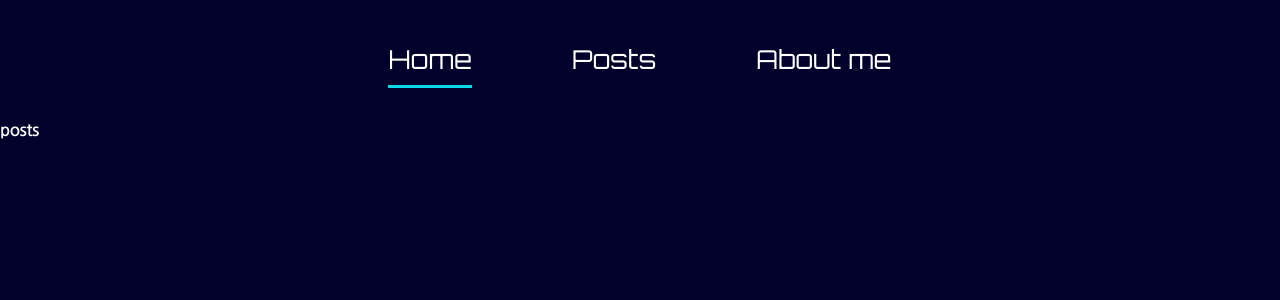
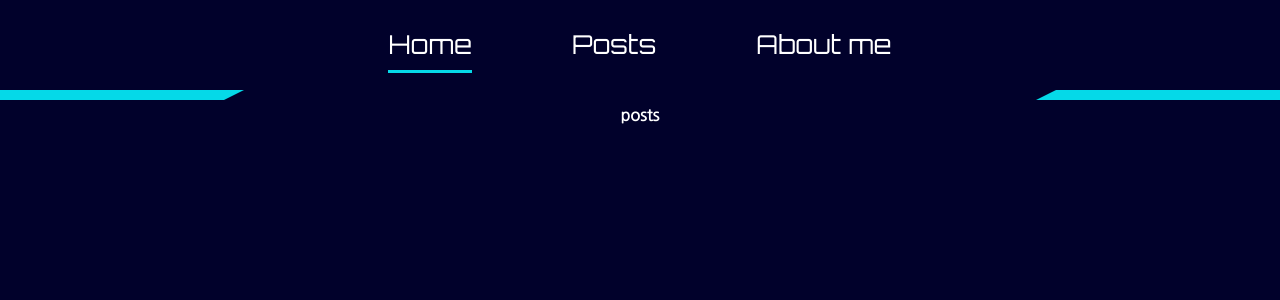
Before and after one commit to sarzal666/sarzixon-next-blog, a Next.js app: page /posts in a window 1280 px wide. Shown: the top 300 px of the page. Built offline with nearby package versions, Linux system fonts and the light colour scheme.

Commit message:
added HeaderDecorator, added WordArt style image to home page, working on posts

```diff
--- a/components/Header.js
+++ b/components/Header.js
@@ -1,10 +1,13 @@
 import styled, {css} from "styled-components";
 import Link from "next/link";
 import FullFlex from "./styledComponents/FullFlex";
+import HeaderDecorator from "./styledComponents/HeaderDecorator";
 
 const StyledHeader = styled(FullFlex)`
-  height: 120px;
+  height: 100px;
   padding-top: 15px;
+  flex-direction: column;
+  align-items: initial;
 `;
 
 const StyledNav = styled(FullFlex)``;
@@ -54,6 +57,7 @@ export default function Header() {
                     </StyledListElement>
                 </StyledList>
             </StyledNav>
+            <HeaderDecorator />
         </StyledHeader>
     );
 }
--- a/components/Layout.js
+++ b/components/Layout.js
@@ -1,6 +1,6 @@
 import styled from "styled-components";
 import Header from "./Header";
-
+import FullFlex from "./styledComponents/FullFlex";
 
 const StyledLayout = styled.div`
   width: 100%;
@@ -10,13 +10,16 @@ const StyledLayout = styled.div`
    font-size: ${({theme : {fontSize}}) => fontSize.xl};
 `;
 
+const StyledMain = styled(FullFlex)`
+  padding: 5px;
+`;
 function Layout(props) {
     return (
         <StyledLayout>
             <Header />
-            <main>
+            <StyledMain as="main">
                 {props.children}
-            </main>
+            </StyledMain>
         </StyledLayout>
     )
 }
--- /dev/null
+++ b/components/styledComponents/HeaderDecorator.js
@@ -0,0 +1,16 @@
+import FullFlex from "./FullFlex";
+import SharpStick from "./SharpStick";
+import styled from "styled-components";
+
+const StyledFullFlex = styled(FullFlex)`
+  max-height: 10px;
+`;
+
+export default function HeaderDecorator() {
+    return (
+        <StyledFullFlex>
+            <SharpStick/>
+            <SharpStick left/>
+        </StyledFullFlex>
+    );
+}
--- /dev/null
+++ b/components/styledComponents/SharpStick.js
@@ -0,0 +1,58 @@
+import styled, {css, keyframes} from "styled-components";
+import FullFlex from "./FullFlex";
+
+const slide = keyframes`
+  from {
+    width: 0;
+  }
+
+  to {
+    width: 35%;
+  }
+`;
+
+const StyledFullFlex = styled(FullFlex)`
+  justify-content: ${props => props.left ? 'flex-end' : 'flex-start'};
+`;
+
+const Triangle = styled.div`
+  width: 0;
+  height: 0;
+  border: 10px solid transparent;
+  ${({ left }) =>
+      left ? css`
+                  border-bottom: 0;
+                  border-right: 20px solid ${props => props.theme.color.neonBlue};
+                `
+              :
+              css`
+                  border-top: 0;
+                  border-left: 20px solid ${props => props.theme.color.neonBlue};
+                 `
+  }
+`;
+
+const Rectangle = styled.div`
+  width: 35%;
+  height: 10px;
+  background-color: ${props => props.theme.color.neonBlue};
+  animation: ${slide} .65s ease-in-out;
+`;
+
+export default function SharpStick({ left }) {
+    return (
+        <StyledFullFlex left={left | false}>
+            {left ? <>
+                        <Triangle left/>
+                        <Rectangle />
+                    </>
+            :
+                <>
+                    <Rectangle />
+                    <Triangle/>
+                </>
+            }
+
+        </StyledFullFlex>
+    );
+}
--- a/pages/index.js
+++ b/pages/index.js
@@ -1,9 +1,10 @@
 import Layout from "../components/Layout";
+import WordArt from "../components/WordArt";
 
 export default function Home() {
     return (
         <Layout>
-
+            <WordArt />
         </Layout>
     )
 }
```
Also changed, not shown: components/WordArt.js (added, +15 -0 lines).
